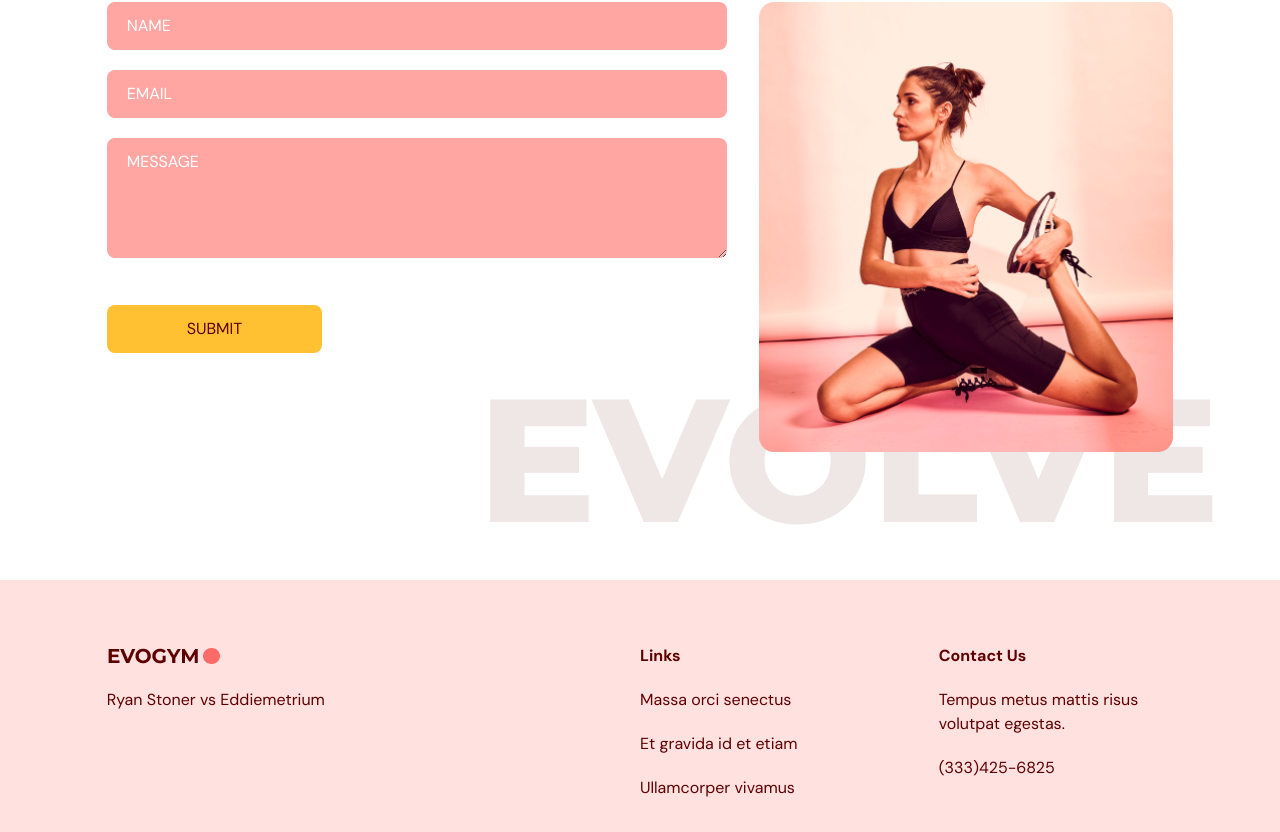
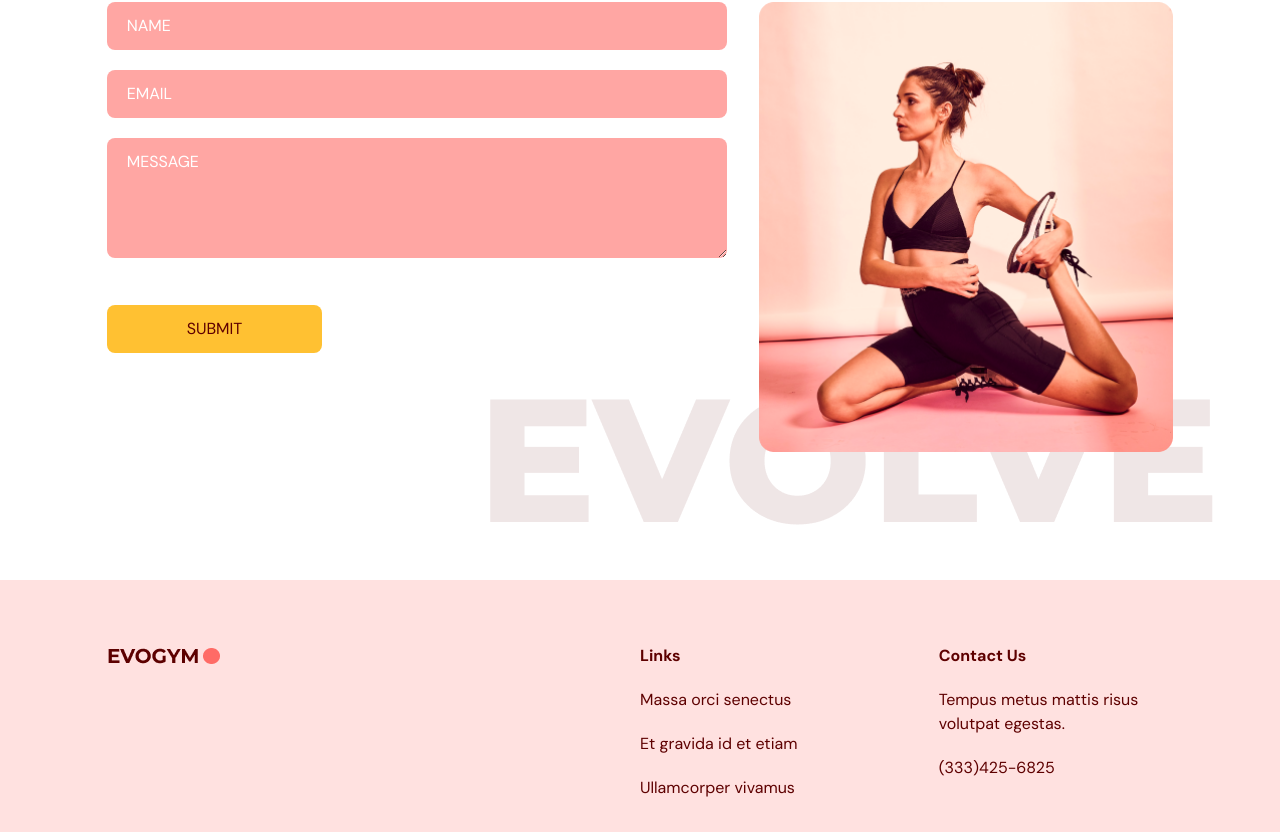
Before and after one commit to Eddiemetrium/typescript-react-fitness-application, a React (Vite) app: page / in a window 1280 px wide. Shown: the part 3300-4132 px from the top of the page. Built offline with nearby package versions, Linux system fonts and the light colour scheme.

Commit message:
clean and done

```diff
--- a/src/scenes/footer/index.tsx
+++ b/src/scenes/footer/index.tsx
@@ -7,10 +7,8 @@ const Footer = () => {
         <div className="mt-16 basis-1/2 md:mt-0">
           <img alt="logo" src={Logo} />
           <p className="text-l my-5">
-            {/* Lorem vitae ut augue auctor faucibus eget eget ut libero. Elementum
-            purus et arcu massa dictum condimentum. Augue scelerisque iaculis
-            orci ut habitant laoreet. Iaculis tristique. */}
-Ryan Stoner vs Eddiemetrium
+
+
           </p>
           {/* <p>© Evogym All Rights Reserved.</p> */}
         </div>
```
